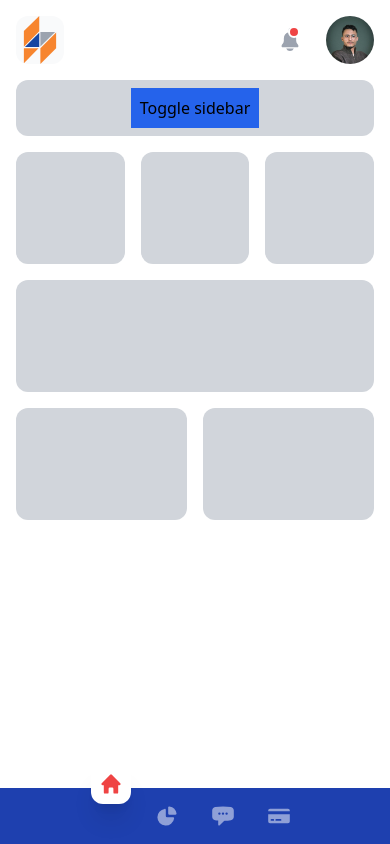
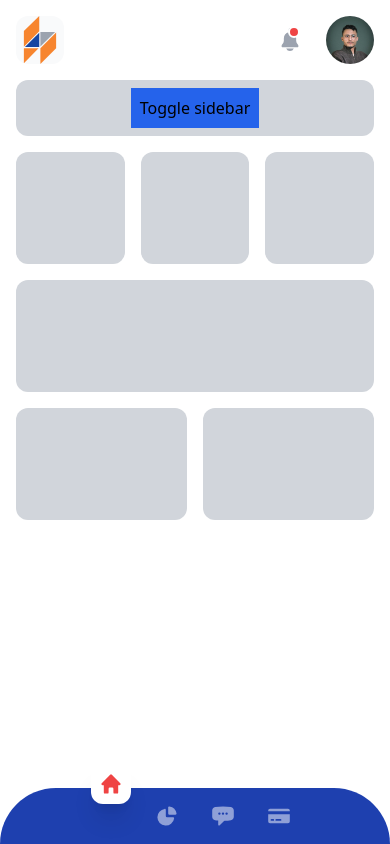
Before and after one commit to ZikaZaki/tailwind-redash, a Vue app: page / in a window 390 px wide. Built offline with nearby package versions, Linux system fonts and the light colour scheme.

Commit message:
add the border-radius styling to meet the design

```diff
--- a/src/App.vue
+++ b/src/App.vue
@@ -1,11 +1,11 @@
 <template>
-  <div class="flex h-full">
+  <div class="flex h-full bg-blue-800">
     <aside>
       <!-- Main - Side-Navbar -->
       <MainSideNav />
     </aside>
 
-    <main class="w-full p-4 lg:p-10">
+    <main class="w-full p-4 lg:p-10 lg:rounded-l-3xl bg-white">
       <!-- Header - TopNavigation -->
       <header>
         <TopNav />
--- a/src/components/MainSideNav.vue
+++ b/src/components/MainSideNav.vue
@@ -1,7 +1,8 @@
 <template>
-  <div class="fixed lg:static bottom-0 w-full lg:w-24 lg:h-full z-10" role="navigation">
+  <!-- fixed lg:static bottom-0 w-full lg:w-24 lg:h-full z-10 -->
+  <div class="fixed lg:static bottom-0 w-full lg:w-20 lg:h-full z-10" role="navigation">
     <!-- relative w-full lg:w-24 h-full bg-blue-800 -->
-    <div class="relative w-full lg:w-20 h-full bg-blue-800">
+    <div class="relative w-full lg:w-20 h-full rounded-t-full lg:rounded-none bg-blue-800">
       <router-link to="/" class="group hidden absolute top-10 left-1/2 transform -translate-x-1/2 lg:flex lg:justify-center lg:items-center w-14 h-14 rounded-xl hover:bg-white">
         <svg
           xmlns="http://www.w3.org/2000/svg"
```
